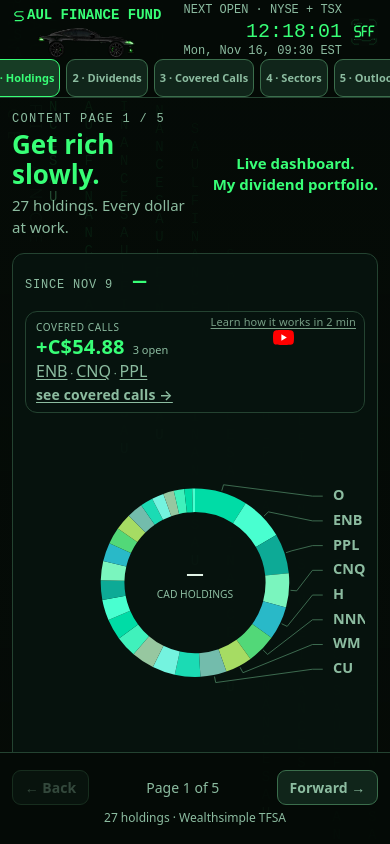
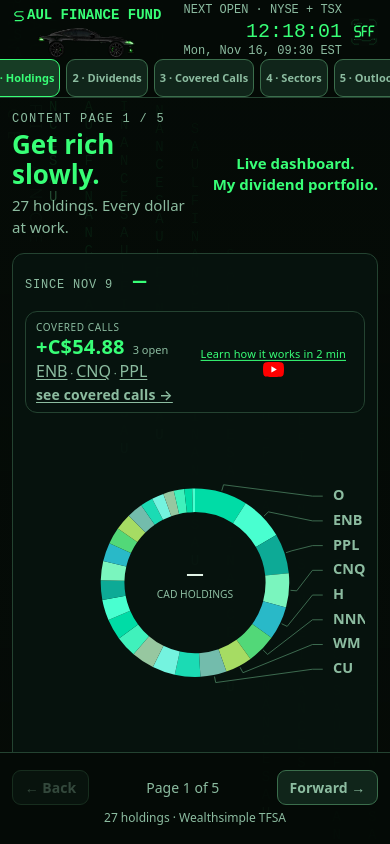
Before and after one commit to maxcrypto28-cell/saulfinance-site, a plain HTML site: page index.html in a window 390 px wide. Drawn offline with Linux system fonts and the light colour scheme; no server answers.

Commit message:
Green and recenter the landing covered-calls learn link (cc66)
On the landing-page covered-calls chip, color "Learn how it works in 2 min" accent green, vertically center it in the chip, and nudge it slightly left of the right edge. Mobile has enough room for the same placement. The Covered Calls page explainer is unchanged.

```diff
--- a/assets/style.css
+++ b/assets/style.css
@@ -1294,3 +1294,17 @@ body:has(#holdings-page:not([aria-hidden="true"])) .header-holdings-aside{
   overflow:visible;
 }
 }
+
+/* cc66: landing covered-calls chip — green learn link, vertically centered, slightly left.
+   Applies on desktop and mobile; the chip has enough room at 390. The Covered Calls
+   page explainer is unchanged. */
+.cc-landing-learn,
+#native-holdings .cc-landing-tracker .cc-landing-learn,
+.cc-landing-tracker-mob .cc-landing-learn{
+  color:var(--green);
+  top:50%;
+  right:18px;
+  transform:translateY(-50%);
+}
+.cc-landing-learn:hover,
+.cc-landing-learn:hover .cc-learn-text{color:var(--green)}
```
Also changed, not shown: index.html (+2 -2 lines).
